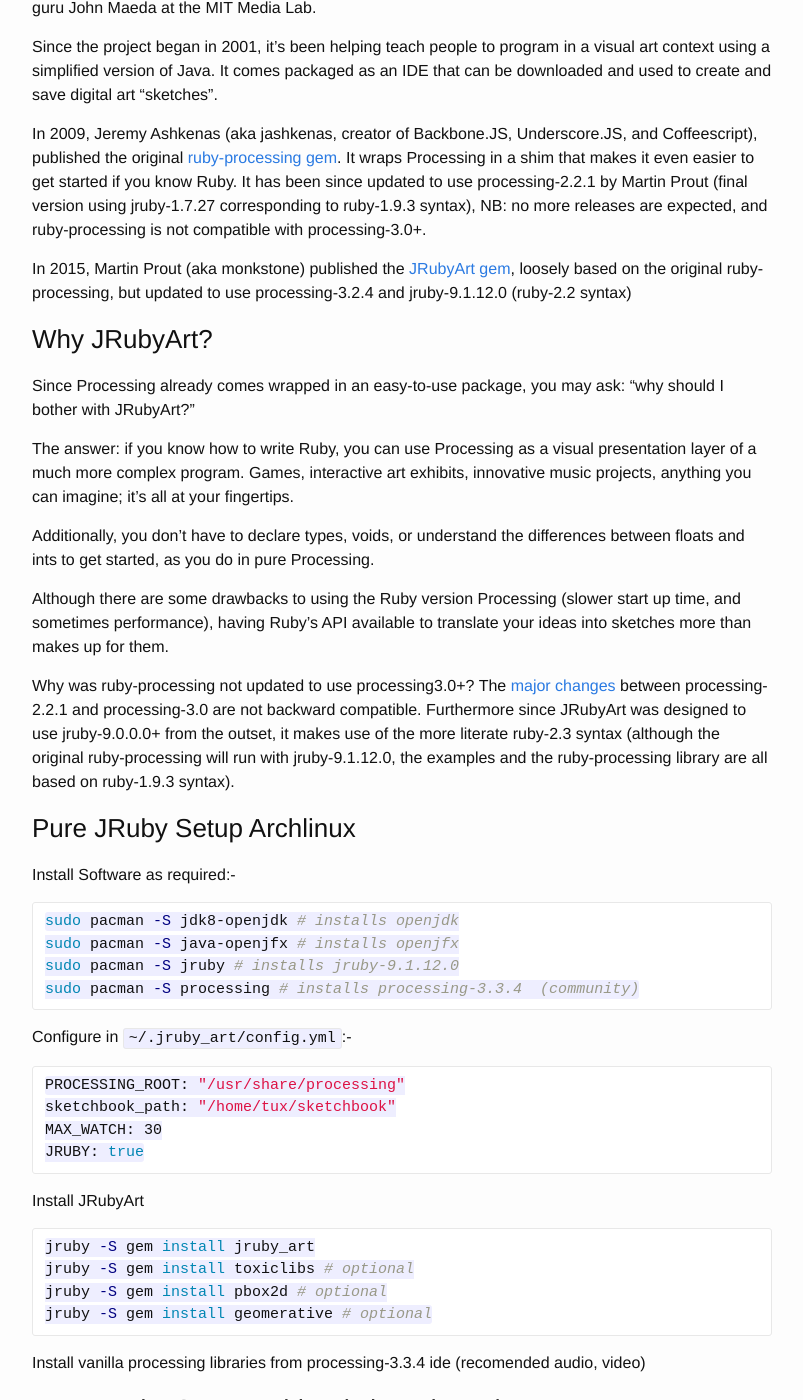
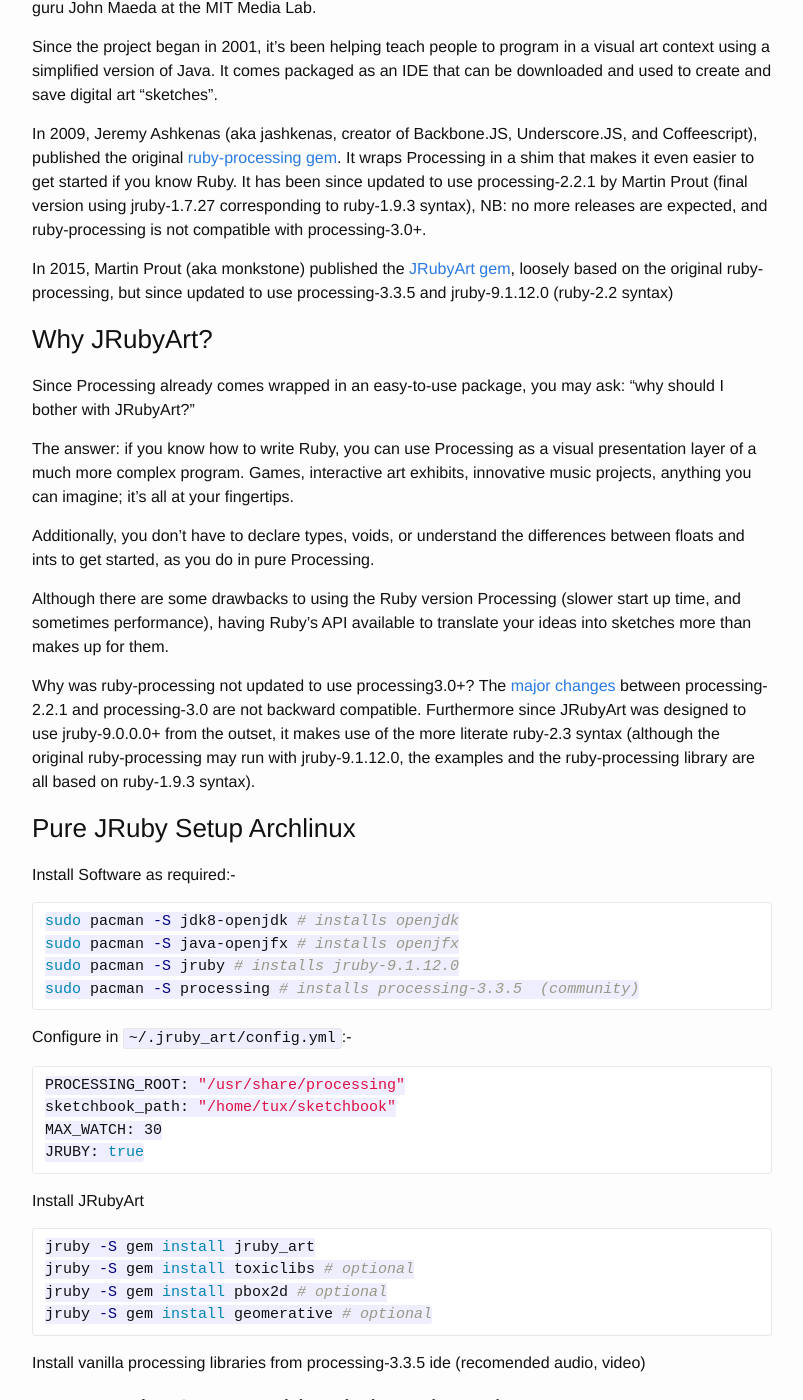
Before and after one commit to ruby-processing/JRubyArt, a Jekyll site: the page built from _posts/2015-11-21-getting_started.md, in a window 1280 px wide and 1400 px high, scrolled down 622 px. Shown: the whole window, without its empty margins (238-1041 px from the left). Built offline with Jekyll 4.4.1, drawn with Linux system fonts in a browser that asks for light colours; some of the changed text lies outside the part shown.

Commit message:
bump version

````diff
--- a/_posts/2015-11-21-getting_started.md
+++ b/_posts/2015-11-21-getting_started.md
@@ -20,7 +20,7 @@
 
 In 2009, Jeremy Ashkenas (aka jashkenas, creator of Backbone.JS, Underscore.JS, and Coffeescript), published the original [ruby-processing gem][gem]. It wraps Processing in a shim that makes it even easier to get started if you know Ruby. It has been since updated to use processing-2.2.1 by Martin Prout (final version using jruby-1.7.27 corresponding to ruby-1.9.3 syntax), NB: no more releases are expected, and ruby-processing is not compatible with processing-3.0+.
 
-In 2015, Martin Prout (aka monkstone) published the [JRubyArt gem][jrubyart], loosely based on the original ruby-processing, but updated to use processing-3.2.4 and jruby-9.1.12.0 (ruby-2.2 syntax)
+In 2015, Martin Prout (aka monkstone) published the [JRubyArt gem][jrubyart], loosely based on the original ruby-processing, but since updated to use processing-3.3.5 and jruby-9.1.12.0 (ruby-2.2 syntax)
 
 ### Why JRubyArt? ###
 
@@ -32,7 +32,7 @@
 
 Although there are some drawbacks to using the Ruby version Processing (slower start up time, and sometimes performance), having Ruby's API available to translate your ideas into sketches more than makes up for them.
 
-Why was ruby-processing not updated to use processing3.0+? The [major changes][changes] between processing-2.2.1 and processing-3.0 are not backward compatible. Furthermore since JRubyArt was designed to use jruby-9.0.0.0+ from the outset, it makes use of the more literate ruby-2.3 syntax (although the original ruby-processing will run with jruby-9.1.12.0, the examples and the ruby-processing library are all based on ruby-1.9.3 syntax).
+Why was ruby-processing not updated to use processing3.0+? The [major changes][changes] between processing-2.2.1 and processing-3.0 are not backward compatible. Furthermore since JRubyArt was designed to use jruby-9.0.0.0+ from the outset, it makes use of the more literate ruby-2.3 syntax (although the original ruby-processing may run with jruby-9.1.12.0, the examples and the ruby-processing library are all based on ruby-1.9.3 syntax).
 
 ### Pure JRuby Setup Archlinux ###
 
@@ -42,7 +42,7 @@
 sudo pacman -S jdk8-openjdk # installs openjdk
 sudo pacman -S java-openjfx # installs openjfx
 sudo pacman -S jruby # installs jruby-9.1.12.0
-sudo pacman -S processing # installs processing-3.3.4  (community)
+sudo pacman -S processing # installs processing-3.3.5  (community)
 ```
 
 Configure in `~/.jruby_art/config.yml`:-
@@ -61,7 +61,7 @@
 jruby -S gem install geomerative # optional
 ```
 
-Install vanilla processing libraries from processing-3.3.4 ide (recomended audio, video)
+Install vanilla processing libraries from processing-3.3.5 ide (recomended audio, video)
 
 ### Pure JRuby Setup Debian (Mint, Ubuntu) ###
 
@@ -91,7 +91,7 @@
 
 Configure in `~/.jruby_art/config.yml`:-
 ```bash
-PROCESSING_ROOT: "/home/tux/processing-3.3.4" # `substitute` user for `tux`
+PROCESSING_ROOT: "/home/tux/processing-3.3.5" # `substitute` user for `tux`
 sketchbook_path: "/home/tux/sketchbook"
 MAX_WATCH: 30
 JRUBY: true
@@ -100,7 +100,7 @@
 
 Otherwise you can check to see what platforms are officially supported [here][platforms].
 
-Download processing-3.3.4 from the [official website][official] and install, prefer to install in say `~/processing-3.3.4`, that way you can keep processing-2.2.1 (or earlier version of processing), which you may find useful.  When you're done, make sure to take note of the directory you installed the app to complete the configuration.
+Download processing-3.3.4 from the [official website][official] and install, prefer to install in say `~/processing-3.3.5`, that way you can keep processing-2.2.1 (or earlier version of processing), which you may find useful.  When you're done, make sure to take note of the directory you installed the app to complete the configuration.
 
 Complete the install as for Archlinux (make sure `k9` is on your path or use `jruby -S k9`)
 
@@ -112,11 +112,11 @@
 
 https://www.ruby-lang.org/en/documentation/installation/ (NB: most distros are hopelessly out of data)
 
-Download processing-3.3.4 from the [official website][official] and install, prefer to install in say `~/processing-3.3.4`.  When you're done, make sure to take note of the directory you installed the app to complete the configuration see below.
+Download processing-3.3.5 from the [official website][official] and install, prefer to install in say `~/processing-3.3.5`.  When you're done, make sure to take note of the directory you installed the app to complete the configuration see below.
 
 Configure in `~/.jruby_art/config.yml`:-
 ```bash
-PROCESSING_ROOT: "/home/tux/processing-3.3.4" # `substitute` user for `tux`
+PROCESSING_ROOT: "/home/tux/processing-3.3.5" # `substitute` user for `tux`
 sketchbook_path: "/home/tux/sketchbook"
 MAX_WATCH: 30
 JRUBY: false
````
Also changed, not shown: other parts of _posts/2015-11-21-getting_started.md (+1 -1 lines), _posts/2015-11-21-getting.md (+1 -1 lines), _posts/2015-11-21-windows_started.md (+2 -2 lines), about.md (+1 -1 lines).
